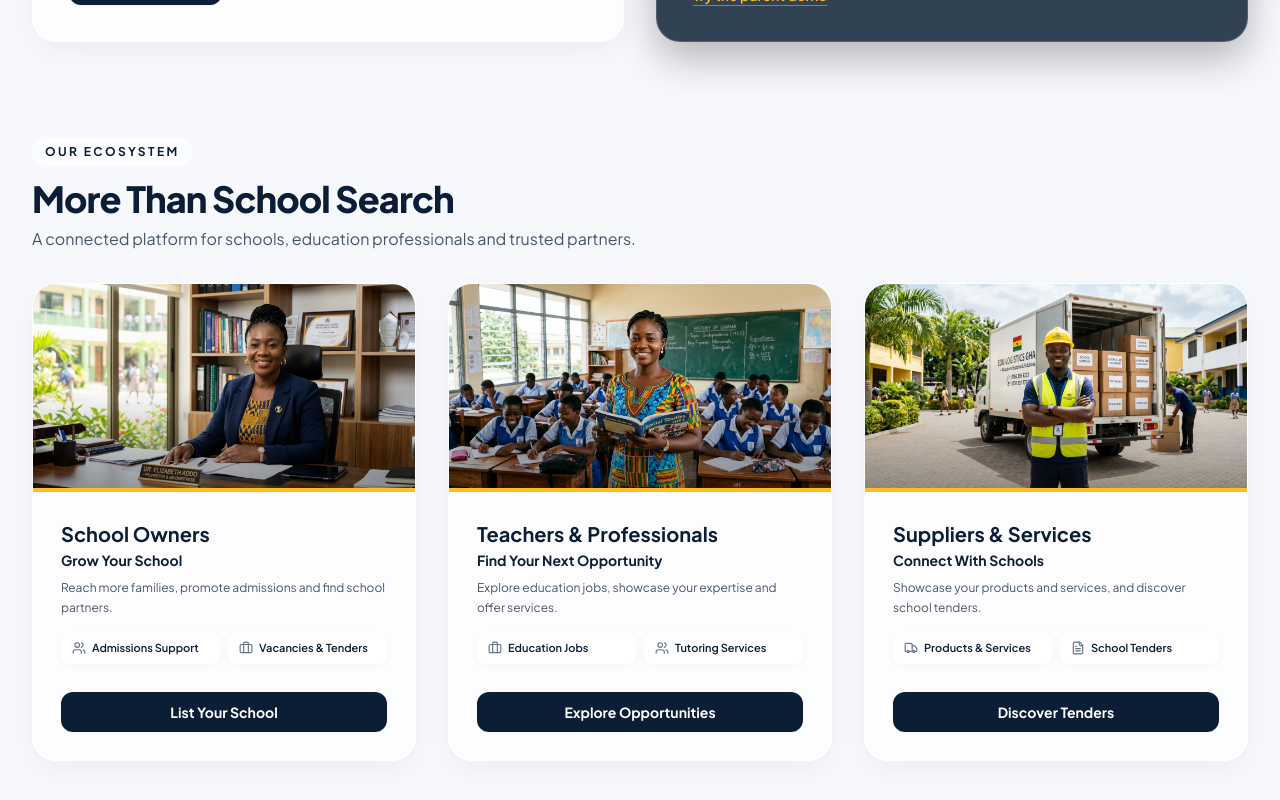
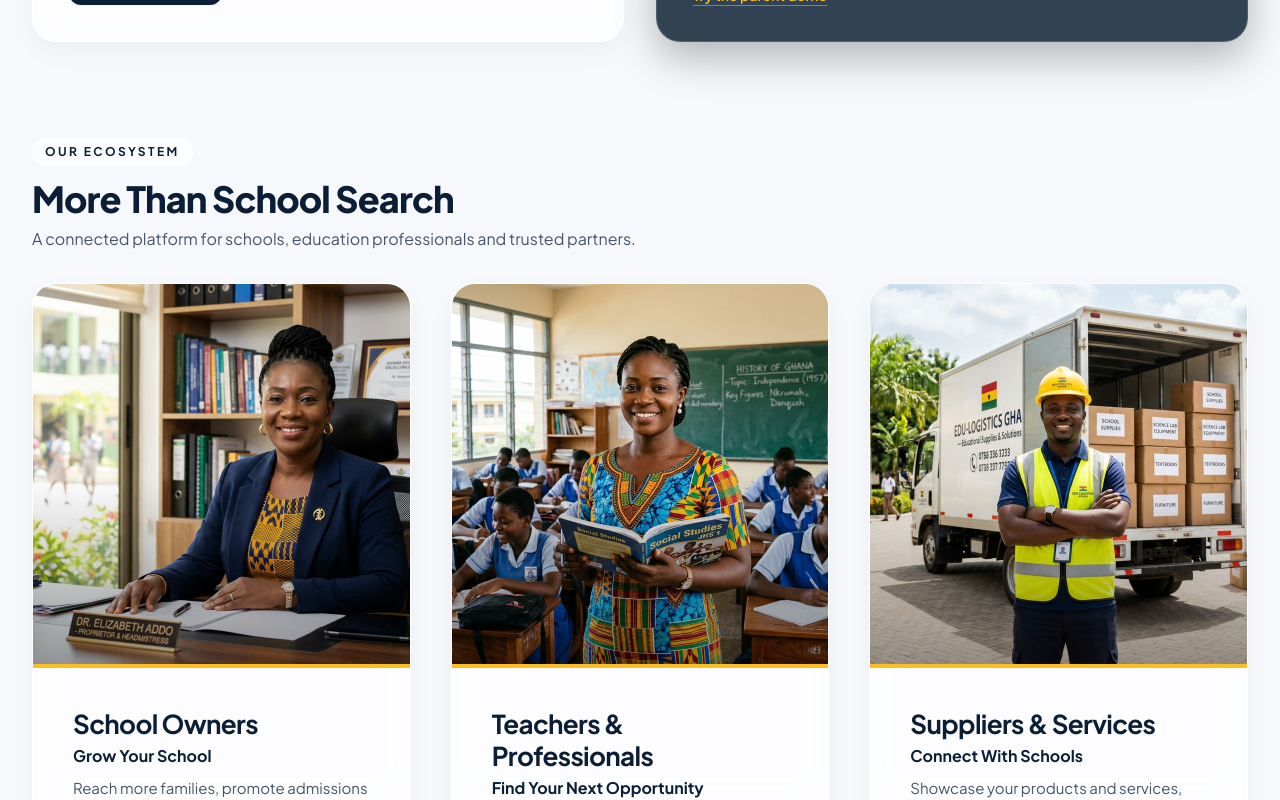
Before and after one commit to Charles-Duodu/SkoolFinder-Gh, a Next.js app: page / in a window 1280 px wide. Shown: the part 2000-2800 px from the top of the page. Built offline with nearby package versions, Linux system fonts and the light colour scheme; no server answers; the database is empty.

Commit message:
style(homepage): expand ecosystem image heights and desktop card boxes

```diff
--- a/src/features/discovery/HomePage.tsx
+++ b/src/features/discovery/HomePage.tsx
@@ -426,11 +426,11 @@ export const HomePage: React.FC = () => {
           </p>
         </div>
 
-        <div className="grid grid-cols-1 md:grid-cols-3 gap-6 lg:gap-8">
+        <div className="grid grid-cols-1 md:grid-cols-3 gap-6 lg:gap-8 xl:gap-10">
 
           {/* Card 1: School Owners */}
           <div className="glass-panel glass-panel-hover rounded-3xl overflow-hidden shadow-glass hover:shadow-glass-hover flex flex-col group relative">
-            <div className="relative h-48 sm:h-52 w-full overflow-hidden bg-slate-900/10">
+            <div className="relative h-56 sm:h-64 md:h-72 lg:h-80 xl:h-96 w-full overflow-hidden bg-slate-900/10">
               <img
                 src="/images/ecosystem-schools.jpg"
                 alt="School Owners"
@@ -440,25 +440,25 @@ export const HomePage: React.FC = () => {
               <div className="absolute bottom-0 inset-x-0 h-1 bg-amber-400" />
             </div>
 
-            <div className="p-6 sm:p-7 flex flex-col justify-between flex-1 space-y-5">
+            <div className="p-6 sm:p-7 md:p-8 lg:p-9 xl:p-10 flex flex-col justify-between flex-1 space-y-6">
               <div>
-                <h3 className="text-xl font-bold text-[#0B1E36]">
+                <h3 className="text-xl sm:text-2xl lg:text-[26px] font-bold text-[#0B1E36] tracking-tight leading-snug">
                   School Owners
                 </h3>
-                <h4 className="text-xs sm:text-sm font-bold text-[#0B1E36] mt-0.5 mb-2">
+                <h4 className="text-xs sm:text-sm lg:text-base font-bold text-[#0B1E36] mt-1 mb-2.5">
                   Grow Your School
                 </h4>
-                <p className="text-xs text-slate-600 leading-relaxed">
+                <p className="text-xs sm:text-sm lg:text-[15px] text-slate-600 leading-relaxed">
                   Reach more families, promote admissions and find school partners.
                 </p>
 
-                <div className="grid grid-cols-2 gap-2 pt-4 text-[11px] font-semibold text-[#0B1E36]">
-                  <div className="flex items-center gap-1.5 glass-pill px-2.5 py-1.5 rounded-lg">
-                    <Users className="w-3.5 h-3.5 text-slate-500 shrink-0" />
+                <div className="grid grid-cols-1 sm:grid-cols-2 gap-2.5 pt-5 text-[11px] sm:text-xs lg:text-sm font-semibold text-[#0B1E36]">
+                  <div className="flex items-center gap-2 glass-pill px-3 py-2 sm:py-2.5 rounded-xl shadow-2xs">
+                    <Users className="w-4 h-4 text-slate-500 shrink-0" />
                     <span>Admissions Support</span>
                   </div>
-                  <div className="flex items-center gap-1.5 glass-pill px-2.5 py-1.5 rounded-lg">
-                    <Briefcase className="w-3.5 h-3.5 text-slate-500 shrink-0" />
+                  <div className="flex items-center gap-2 glass-pill px-3 py-2 sm:py-2.5 rounded-xl shadow-2xs">
+                    <Briefcase className="w-4 h-4 text-slate-500 shrink-0" />
                     <span>Vacancies & Tenders</span>
                   </div>
                 </div>
@@ -467,7 +467,7 @@ export const HomePage: React.FC = () => {
               <div className="pt-2">
                 <Link
                   href="/school-owners/register"
-                  className="w-full py-2.5 px-4 bg-[#0B1E36] hover:bg-[#132c4d] text-white font-bold text-sm rounded-xl text-center block transition-all shadow-sm hover:shadow"
+                  className="w-full py-3 sm:py-3.5 lg:py-4 px-6 bg-[#0B1E36] hover:bg-[#132c4d] text-white font-bold text-sm sm:text-base rounded-xl text-center block transition-all shadow-sm hover:shadow-md hover:scale-[1.01]"
                 >
                   List Your School
                 </Link>
@@ -477,7 +477,7 @@ export const HomePage: React.FC = () => {
 
           {/* Card 2: Teachers & Professionals */}
           <div className="glass-panel glass-panel-hover rounded-3xl overflow-hidden shadow-glass hover:shadow-glass-hover flex flex-col group relative">
-            <div className="relative h-48 sm:h-52 w-full overflow-hidden bg-slate-900/10">
+            <div className="relative h-56 sm:h-64 md:h-72 lg:h-80 xl:h-96 w-full overflow-hidden bg-slate-900/10">
               <img
                 src="/images/ecosystem-teachers.jpg"
                 alt="Teachers & Professionals"
@@ -487,25 +487,25 @@ export const HomePage: React.FC = () => {
               <div className="absolute bottom-0 inset-x-0 h-1 bg-amber-400" />
             </div>
 
-            <div className="p-6 sm:p-7 flex flex-col justify-between flex-1 space-y-5">
+            <div className="p-6 sm:p-7 md:p-8 lg:p-9 xl:p-10 flex flex-col justify-between flex-1 space-y-6">
               <div>
-                <h3 className="text-xl font-bold text-[#0B1E36]">
+                <h3 className="text-xl sm:text-2xl lg:text-[26px] font-bold text-[#0B1E36] tracking-tight leading-snug">
                   Teachers & Professionals
                 </h3>
-                <h4 className="text-xs sm:text-sm font-bold text-[#0B1E36] mt-0.5 mb-2">
+                <h4 className="text-xs sm:text-sm lg:text-base font-bold text-[#0B1E36] mt-1 mb-2.5">
                   Find Your Next Opportunity
                 </h4>
-                <p className="text-xs text-slate-600 leading-relaxed">
+                <p className="text-xs sm:text-sm lg:text-[15px] text-slate-600 leading-relaxed">
                   Explore education jobs, showcase your expertise and offer services.
                 </p>
 
-                <div className="grid grid-cols-2 gap-2 pt-4 text-[11px] font-semibold text-[#0B1E36]">
-                  <div className="flex items-center gap-1.5 glass-pill px-2.5 py-1.5 rounded-lg">
-                    <Briefcase className="w-3.5 h-3.5 text-slate-500 shrink-0" />
+                <div className="grid grid-cols-1 sm:grid-cols-2 gap-2.5 pt-5 text-[11px] sm:text-xs lg:text-sm font-semibold text-[#0B1E36]">
+                  <div className="flex items-center gap-2 glass-pill px-3 py-2 sm:py-2.5 rounded-xl shadow-2xs">
+                    <Briefcase className="w-4 h-4 text-slate-500 shrink-0" />
                     <span>Education Jobs</span>
                   </div>
-                  <div className="flex items-center gap-1.5 glass-pill px-2.5 py-1.5 rounded-lg">
-                    <Users className="w-3.5 h-3.5 text-slate-500 shrink-0" />
+                  <div className="flex items-center gap-2 glass-pill px-3 py-2 sm:py-2.5 rounded-xl shadow-2xs">
+                    <Users className="w-4 h-4 text-slate-500 shrink-0" />
                     <span>Tutoring Services</span>
                   </div>
                 </div>
@@ -514,7 +514,7 @@ export const HomePage: React.FC = () => {
               <div className="pt-2">
                 <Link
                   href="/professionals"
-                  className="w-full py-2.5 px-4 bg-[#0B1E36] hover:bg-[#132c4d] text-white font-bold text-sm rounded-xl text-center block transition-all shadow-sm hover:shadow"
+                  className="w-full py-3 sm:py-3.5 lg:py-4 px-6 bg-[#0B1E36] hover:bg-[#132c4d] text-white font-bold text-sm sm:text-base rounded-xl text-center block transition-all shadow-sm hover:shadow-md hover:scale-[1.01]"
                 >
                   Explore Opportunities
                 </Link>
@@ -524,7 +524,7 @@ export const HomePage: React.FC = () => {
 
           {/* Card 3: Suppliers & Services */}
           <div className="glass-panel glass-panel-hover rounded-3xl overflow-hidden shadow-glass hover:shadow-glass-hover flex flex-col group relative">
-            <div className="relative h-48 sm:h-52 w-full overflow-hidden bg-slate-900/10">
+            <div className="relative h-56 sm:h-64 md:h-72 lg:h-80 xl:h-96 w-full overflow-hidden bg-slate-900/10">
               <img
                 src="/images/ecosystem-suppliers.jpg"
                 alt="Suppliers & Services"
@@ -534,25 +534,25 @@ export const HomePage: React.FC = () => {
               <div className="absolute bottom-0 inset-x-0 h-1 bg-amber-400" />
             </div>
 
-            <div className="p-6 sm:p-7 flex flex-col justify-between flex-1 space-y-5">
+            <div className="p-6 sm:p-7 md:p-8 lg:p-9 xl:p-10 flex flex-col justify-between flex-1 space-y-6">
               <div>
-                <h3 className="text-xl font-bold text-[#0B1E36]">
+                <h3 className="text-xl sm:text-2xl lg:text-[26px] font-bold text-[#0B1E36] tracking-tight leading-snug">
                   Suppliers & Services
                 </h3>
-                <h4 className="text-xs sm:text-sm font-bold text-[#0B1E36] mt-0.5 mb-2">
+                <h4 className="text-xs sm:text-sm lg:text-base font-bold text-[#0B1E36] mt-1 mb-2.5">
                   Connect With Schools
                 </h4>
-                <p className="text-xs text-slate-600 leading-relaxed">
+                <p className="text-xs sm:text-sm lg:text-[15px] text-slate-600 leading-relaxed">
                   Showcase your products and services, and discover school tenders.
                 </p>
 
-                <div className="grid grid-cols-2 gap-2 pt-4 text-[11px] font-semibold text-[#0B1E36]">
-                  <div className="flex items-center gap-1.5 glass-pill px-2.5 py-1.5 rounded-lg">
-                    <Truck className="w-3.5 h-3.5 text-slate-500 shrink-0" />
+                <div className="grid grid-cols-1 sm:grid-cols-2 gap-2.5 pt-5 text-[11px] sm:text-xs lg:text-sm font-semibold text-[#0B1E36]">
+                  <div className="flex items-center gap-2 glass-pill px-3 py-2 sm:py-2.5 rounded-xl shadow-2xs">
+                    <Truck className="w-4 h-4 text-slate-500 shrink-0" />
                     <span>Products & Services</span>
                   </div>
-                  <div className="flex items-center gap-1.5 glass-pill px-2.5 py-1.5 rounded-lg">
-                    <FileText className="w-3.5 h-3.5 text-slate-500 shrink-0" />
+                  <div className="flex items-center gap-2 glass-pill px-3 py-2 sm:py-2.5 rounded-xl shadow-2xs">
+                    <FileText className="w-4 h-4 text-slate-500 shrink-0" />
                     <span>School Tenders</span>
                   </div>
                 </div>
@@ -561,7 +561,7 @@ export const HomePage: React.FC = () => {
               <div className="pt-2">
                 <Link
                   href="/suppliers"
-                  className="w-full py-2.5 px-4 bg-[#0B1E36] hover:bg-[#132c4d] text-white font-bold text-sm rounded-xl text-center block transition-all shadow-sm hover:shadow"
+                  className="w-full py-3 sm:py-3.5 lg:py-4 px-6 bg-[#0B1E36] hover:bg-[#132c4d] text-white font-bold text-sm sm:text-base rounded-xl text-center block transition-all shadow-sm hover:shadow-md hover:scale-[1.01]"
                 >
                   Discover Tenders
                 </Link>
```
